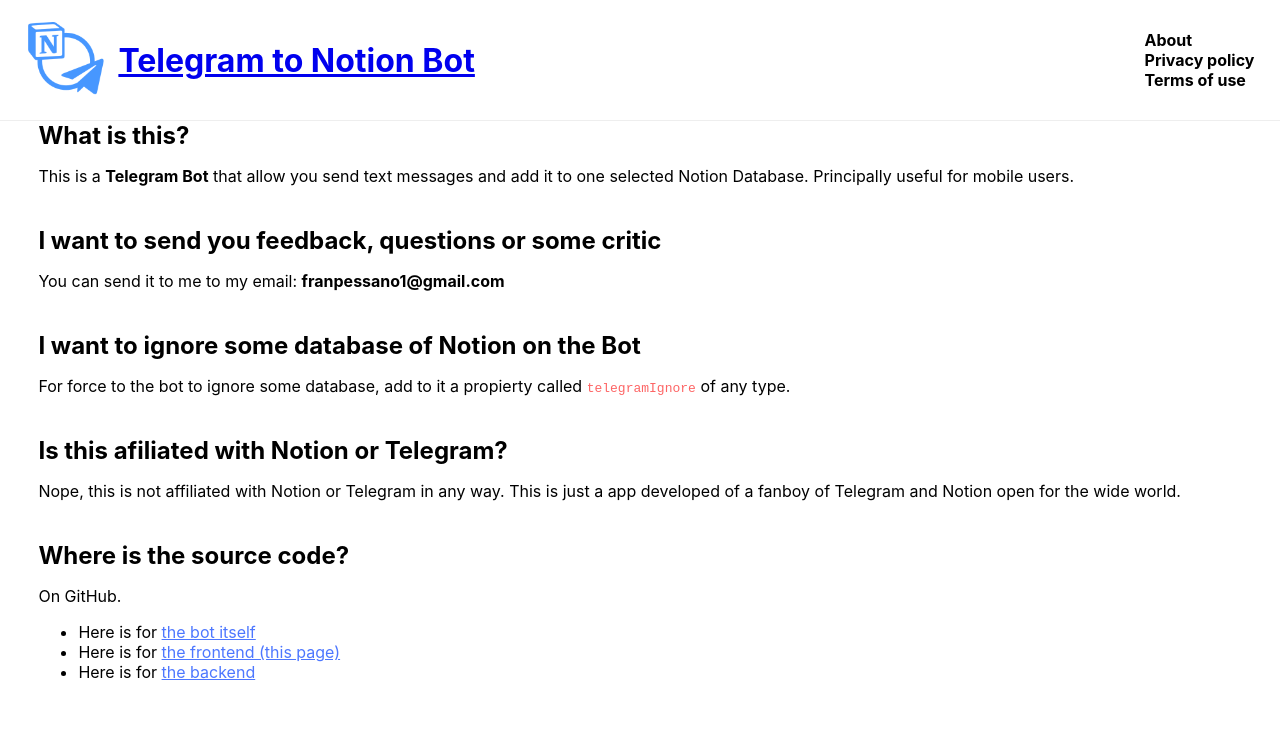
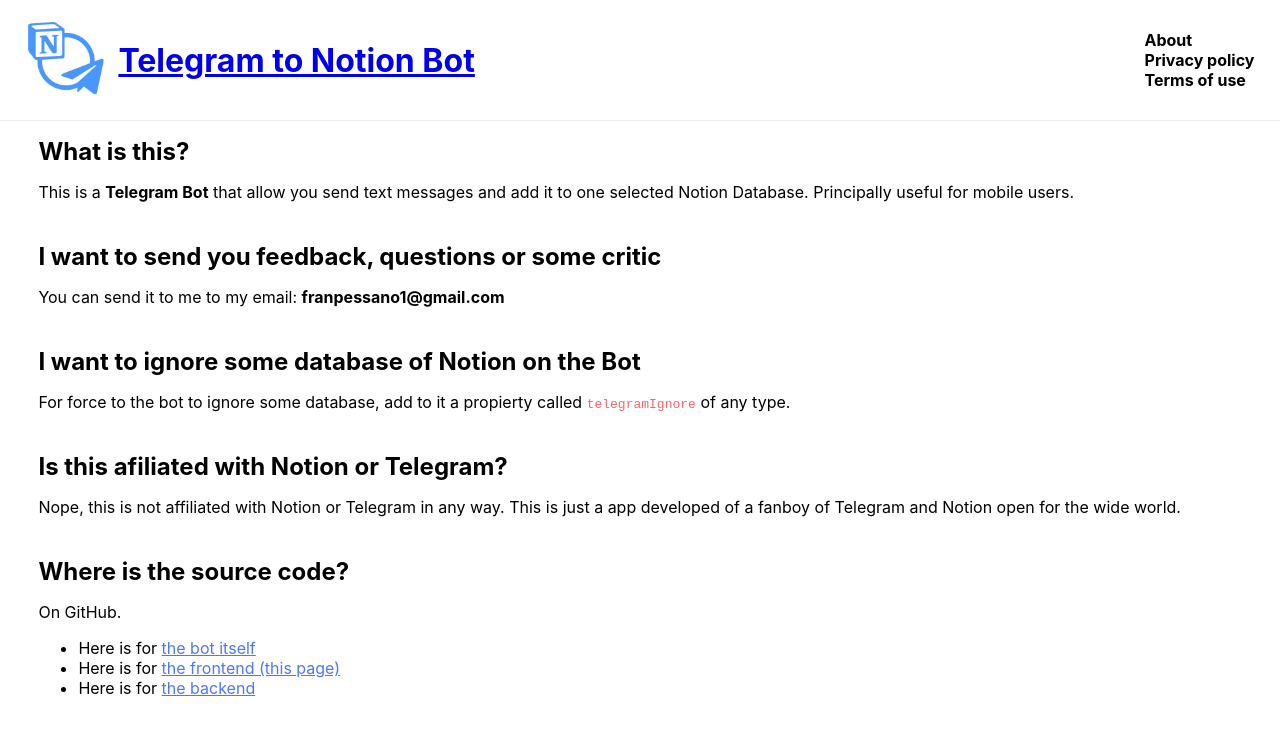
Before and after one commit to FranP-code/Open-Telegram-to-Notion-Bot, a React (Create React App) app in the folder apps/web/: page /about in a window 1280 px wide. Shown: the top 732 px of the page. Built offline with nearby package versions, Linux system fonts and the light colour scheme.

Commit message:
About page style fix

```diff
--- a/apps/web/src/Pages/About/About.jsx
+++ b/apps/web/src/Pages/About/About.jsx
@@ -5,7 +5,7 @@
 const About = () => {
 
     const Style = styled.main`
-        padding: 0px 3vw;
+        padding: 2vh 3vw;
 
         section {
             margin-bottom: 5vh;
```
